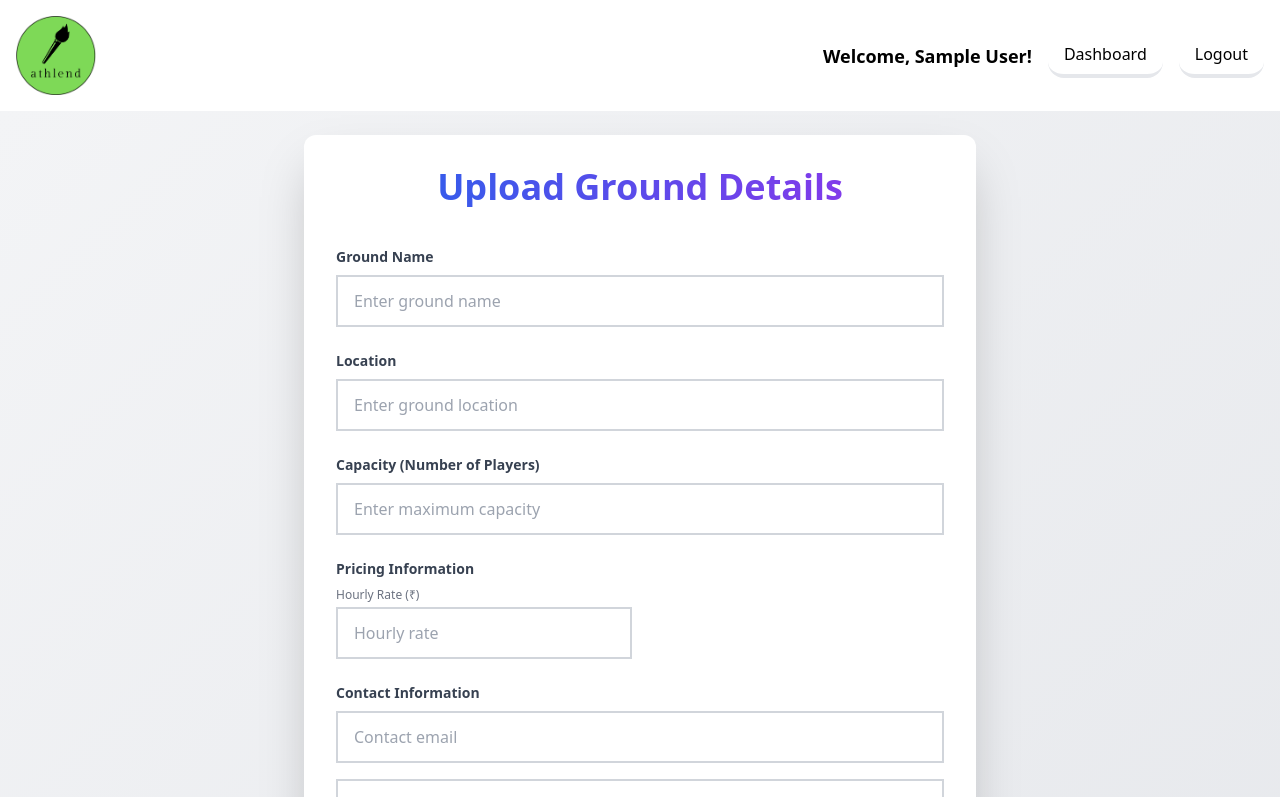
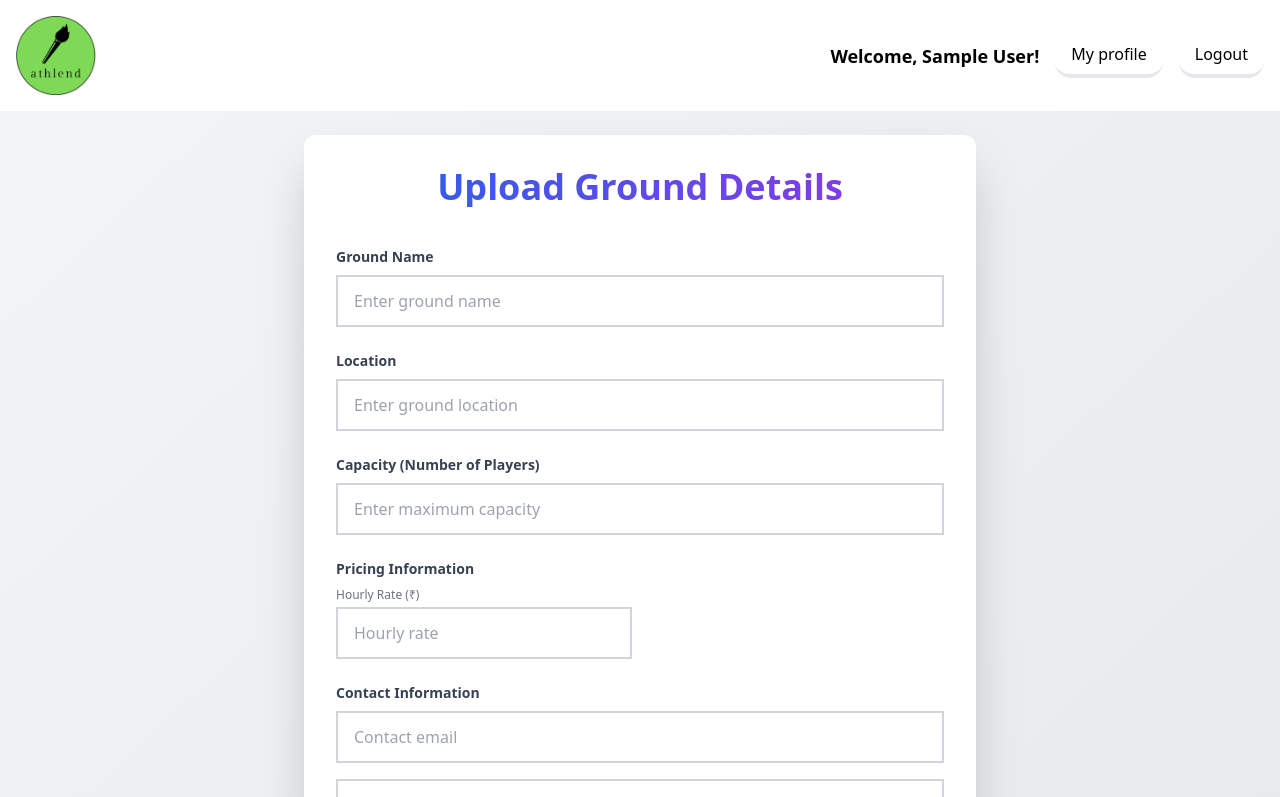
Before and after one commit to balwinder18/Athlend, a Next.js app: page /newground in a window 1280 px wide. Shown: the top 797 px of the page. Built offline with nearby package versions, Linux system fonts and the light colour scheme; no server answers; sample sign-in values are in the browser's storage.

Commit message:
UI updated

```diff
--- a/components/Navbar.jsx
+++ b/components/Navbar.jsx
@@ -73,7 +73,7 @@ export default function Navbar() {
       </h1>
       <Link href='/profile'>
         <button className="px-4 py-2 text-black rounded-2xl border-b-4 hover:bg-gray-100 transition-colors">
-          Dashboard
+          My profile
         </button>
       </Link>
       <button
@@ -127,7 +127,7 @@ export default function Navbar() {
           className="px-6 py-3 text-black rounded-2xl border-b-4 text-lg"
           onClick={() => setIsMobileMenuOpen(false)}
         >
-          Dashboard
+           My Profile
         </Link>
         <button
           onClick={() => {
--- a/components/Profile.jsx
+++ b/components/Profile.jsx
@@ -486,7 +486,7 @@ export default function ProfilePage() {
               <div className="bg-white dark:bg-gray-800 shadow-lg rounded-lg p-6 mt-8">
                 <div className="flex justify-between items-center mb-6">
                   <h2 className="text-xl font-semibold text-gray-800 dark:text-white">Manage Your Grounds</h2>
-                  <div className="flex space-x-4">
+                  {/* <div className="flex space-x-4">
                     <button
                       onClick={handleclick}
                       className="px-4 py-2 bg-green-600 hover:bg-green-700 text-white rounded-md shadow-sm text-sm font-medium focus:outline-none focus:ring-2 focus:ring-offset-2 focus:ring-green-500"
@@ -501,7 +501,7 @@ export default function ProfilePage() {
                       <FiList className="inline-block mr-2 h-4 w-4" />
                       View Grounds
                     </button>
-                  </div>
+                  </div> */}
                 </div>
 
                 <div className="text-center  border-2 border-dashed border-gray-300 dark:border-gray-700 rounded-lg">
@@ -522,11 +522,11 @@ export default function ProfilePage() {
                   </button>
                   <button onClick={handleclick} className="flex flex-col items-center py-3 px-4 text-gray-600 dark:text-gray-400">
                     <FiPlus className="h-6 w-6" />
-                    <span className="text-xs mt-1">Create</span>
+                    <span className="text-xs mt-1">Add Ground</span>
                   </button>
                   <button onClick={handleclick2} className="flex flex-col items-center py-3 px-4 text-gray-600 dark:text-gray-400">
                     <FiList className="h-6 w-6" />
-                    <span className="text-xs mt-1">Events</span>
+                    <span className="text-xs mt-1">View Grounds</span>
                   </button>
                   <button onClick={() => signOut()} className="flex flex-col items-center py-3 px-4 text-red-600 dark:text-red-400">
                     <FiLogOut className="h-6 w-6" />
--- a/components/YourGrounds.jsx
+++ b/components/YourGrounds.jsx
@@ -318,13 +318,13 @@ const YourGrounds = () => {
             </div>
             <h3 className="text-xl font-semibold text-gray-800 mb-2">No grounds found</h3>
             <p className="text-gray-600 mb-6">You haven't registered any sports grounds yet.</p>
-            <Link
+            {/* <Link
               href="/newground"
               className="flex items-center justify-center gap-2 px-6 py-3 bg-green-500 text-white rounded-md hover:bg-green-600 transition-colors shadow-sm"
             >
               <Plus className="h-5 w-5" />
               <span>Register Your First Ground</span>
-            </Link>
+            </Link> */}
           </div>
         )}
       </div>
--- a/components/home/Bodycontent.jsx
+++ b/components/home/Bodycontent.jsx
@@ -25,7 +25,7 @@ const Bodycontent = () => {
 
   <div className="absolute inset-0 bg-black bg-opacity-30 z-1"></div>
   <div className="relative z-2 flex flex-col items-center justify-center text-white">
-    <h1 className="text-4xl font-bold mb-4">Find Your Perfect Playing Field</h1>
+    <h1 className=" text-center text-4xl font-bold mb-4">Find Your Perfect Playing Field</h1>
     <p className="text-xl">PAY LESS , PLAY MORE</p>
   </div>
 </div>
```
